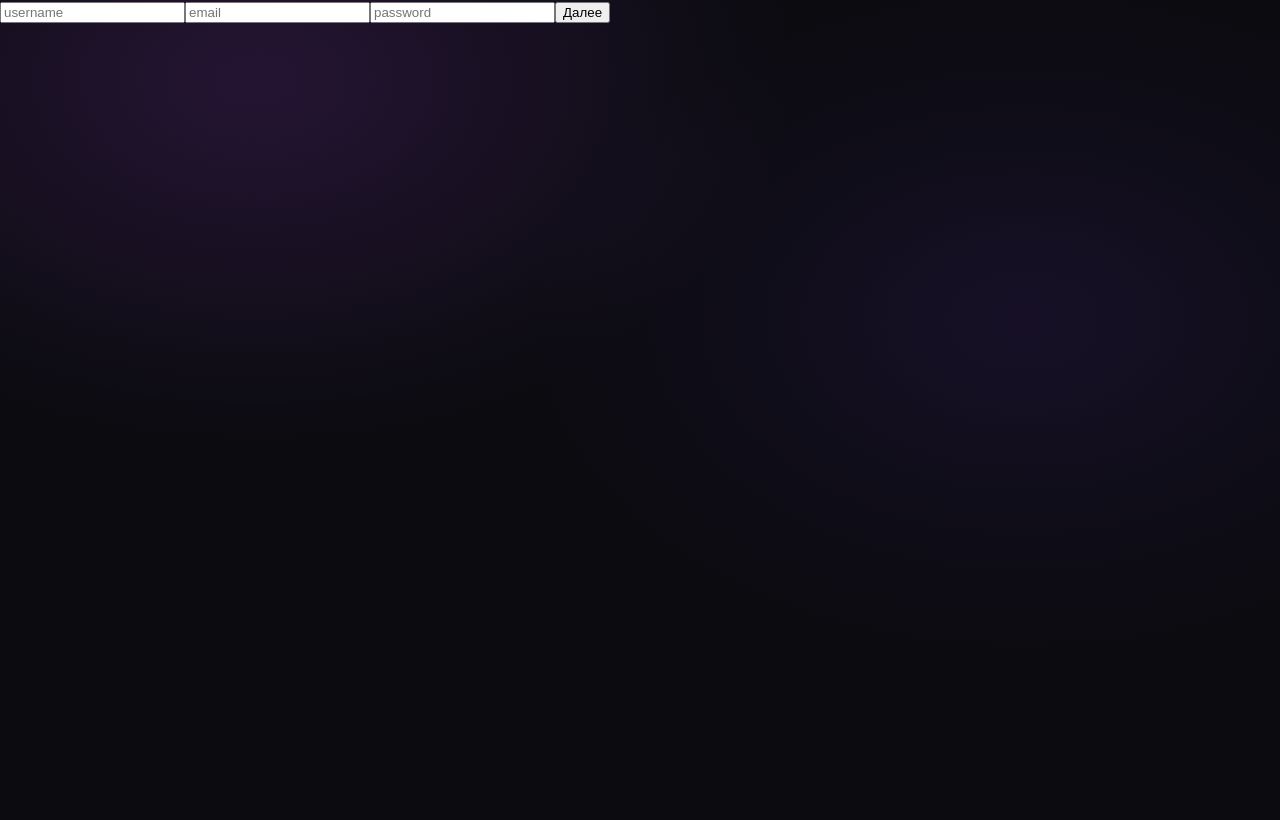
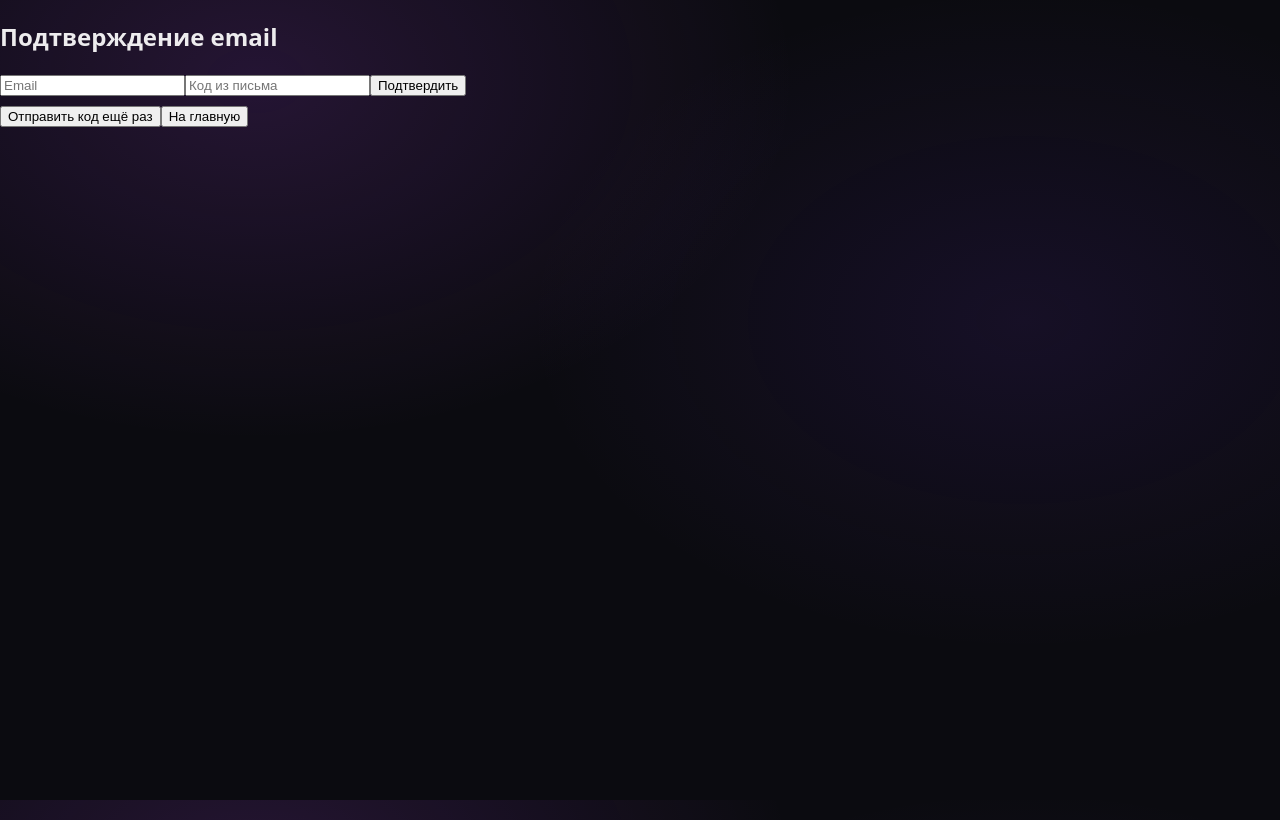
Before and after one commit to Art10018/maggram, a React (Vite) app in the folder frontend/: page /verify-email in a window 1280 px wide. Before the commit this address led to /register. Built offline with nearby package versions, Linux system fonts and the light colour scheme; no server answers.

Commit message:
verefi new3

```diff
--- a/frontend/src/api/auth.js
+++ b/frontend/src/api/auth.js
@@ -1,7 +1,25 @@
 import api from "./api";
 
-export const registerApi = (data) => api.post("/auth/register", data);
-export const loginApi = (data) => api.post("/auth/login", data);
+// register теперь НЕ обязан возвращать token/user.
+// Он может вернуть { pending: true, email } или просто { ok: true }.
+export const registerApi = async (username, email, password) => {
+  const { data } = await api.post("/auth/register", { username, email, password });
+  return data;
+};
 
-export const verifyEmailApi = (data) => api.post("/auth/verify-email", data);
-export const resendEmailApi = (data) => api.post("/auth/resend-email", data);
+// login как раньше: { token, user }
+export const loginApi = async (login, password) => {
+  const { data } = await api.post("/auth/login", { login, password });
+  return data;
+};
+
+// verify email: { token, user }
+export const verifyEmailApi = async (email, code) => {
+  const { data } = await api.post("/auth/verify-email", { email, code });
+  return data;
+};
+
+export const resendEmailApi = async (email) => {
+  const { data } = await api.post("/auth/resend-email", { email });
+  return data;
+};
--- a/frontend/src/pages/VerifyEmail.jsx
+++ b/frontend/src/pages/VerifyEmail.jsx
@@ -1,44 +1,63 @@
-import { useEffect, useMemo, useState } from "react";
+import React, { useEffect, useMemo, useState } from "react";
 import { useLocation, useNavigate } from "react-router-dom";
 import { verifyEmailApi, resendEmailApi } from "../api/auth";
-import { useAuth } from "../store/auth";
 
 export default function VerifyEmail() {
-  const nav = useNavigate();
-  const { state } = useLocation();
-  const { login: authLogin } = useAuth();
+  const navigate = useNavigate();
+  const location = useLocation();
 
-  const email = useMemo(() => state?.email || "", [state]);
+  const initialEmail = useMemo(() => {
+    // 1) пытаемся взять email из state (если ты так навигируешь)
+    // 2) иначе из localStorage (мы будем класть туда при register)
+    // 3) иначе пусто
+    return (
+      location?.state?.email ||
+      localStorage.getItem("pendingEmail") ||
+      ""
+    );
+  }, [location]);
 
+  const [email, setEmail] = useState(initialEmail);
   const [code, setCode] = useState("");
+  const [loading, setLoading] = useState(false);
+  const [resendLoading, setResendLoading] = useState(false);
   const [error, setError] = useState("");
-  const [info, setInfo] = useState("");
-  const [loading, setLoading] = useState(false);
 
   useEffect(() => {
-    if (!email) {
-      // если вдруг сюда зашли напрямую
-      nav("/register");
+    if (initialEmail) {
+      localStorage.setItem("pendingEmail", initialEmail);
     }
-  }, [email, nav]);
+  }, [initialEmail]);
 
-  const onVerify = async () => {
+  const onVerify = async (e) => {
+    e.preventDefault();
     setError("");
-    setInfo("");
 
-    if (!code || code.trim().length < 4) {
-      setError("Invalid code");
+    if (!email || !code) {
+      setError("Введите email и код");
       return;
     }
 
     try {
       setLoading(true);
-      const res = await verifyEmailApi({ email, code: code.trim() });
-      // backend вернёт token + user
-      authLogin(res.token, res.user);
-      nav("/");
-    } catch (e) {
-      const msg = e?.response?.data?.message || "Invalid code";
+      const res = await verifyEmailApi(email, code);
+
+      // ОЖИДАЕМ ОТ БЭКА: { token, user }
+      if (!res?.token || !res?.user) {
+        setError("Неверный ответ сервера: нет token/user");
+        return;
+      }
+
+      localStorage.setItem("token", res.token);
+      localStorage.setItem("user", JSON.stringify(res.user));
+      localStorage.removeItem("pendingEmail");
+
+      navigate("/", { replace: true });
+    } catch (err) {
+      const msg =
+        err?.response?.data?.message ||
+        err?.message ||
+        "Ошибка подтверждения";
       setError(msg);
     } finally {
       setLoading(false);
@@ -47,48 +66,70 @@ export default function VerifyEmail() {
 
   const onResend = async () => {
     setError("");
-    setInfo("");
+
+    if (!email) {
+      setError("Введите email");
+      return;
+    }
+
     try {
-      setLoading(true);
-      await resendEmailApi({ email });
-      setInfo("Код отправлен ещё раз");
-    } catch (e) {
-      const msg = e?.response?.data?.message || "Server error";
+      setResendLoading(true);
+      await resendEmailApi(email);
+    } catch (err) {
+      const msg =
+        err?.response?.data?.message ||
+        err?.message ||
+        "Ошибка отправки кода";
       setError(msg);
     } finally {
-      setLoading(false);
+      setResendLoading(false);
     }
   };
 
   return (
     <div className="auth-page">
       <div className="auth-card">
-        <div className="auth-logo">✨</div>
+        <h2>Подтверждение email</h2>
 
-        <h2 className="auth-title">Подтвердите email</h2>
-        <p className="auth-subtitle">Мы отправили код на {email}</p>
+        <form onSubmit={onVerify}>
+          <input
+            value={email}
+            onChange={(e) => setEmail(e.target.value)}
+            placeholder="Email"
+            autoComplete="email"
+          />
 
-        <input
-          className="auth-input"
-          value={code}
-          onChange={(e) => setCode(e.target.value)}
-          placeholder="Введите код"
-          inputMode="numeric"
-        />
+          <input
+            value={code}
+            onChange={(e) => setCode(e.target.value)}
+            placeholder="Код из письма"
+            inputMode="numeric"
+          />
 
-        <button className="auth-btn" onClick={onVerify} disabled={loading}>
-          {loading ? "..." : "Далее"}
+          {error ? <div className="auth-error">{error}</div> : null}
+
+          <button type="submit" disabled={loading}>
+            {loading ? "Проверка..." : "Подтвердить"}
+          </button>
+        </form>
+
+        <button
+          type="button"
+          className="auth-secondary"
+          onClick={onResend}
+          disabled={resendLoading}
+          style={{ marginTop: 10 }}
+        >
+          {resendLoading ? "Отправка..." : "Отправить код ещё раз"}
         </button>
 
-        <button className="auth-link" onClick={onResend} disabled={loading}>
-          Отправить код ещё раз
-        </button>
-
-        {info ? <div className="auth-info">{info}</div> : null}
-        {error ? <div className="auth-error">{error}</div> : null}
-
-        <button className="auth-link" onClick={() => nav("/register")}>
-          Передумал? Регистрация
+        <button
+          type="button"
+          className="auth-link"
+          onClick={() => navigate("/")}
+          style={{ marginTop: 10 }}
+        >
+          На главную
         </button>
       </div>
     </div>
```
Also changed, not shown: frontend/src/lib/api.js (+4 -4 lines).
